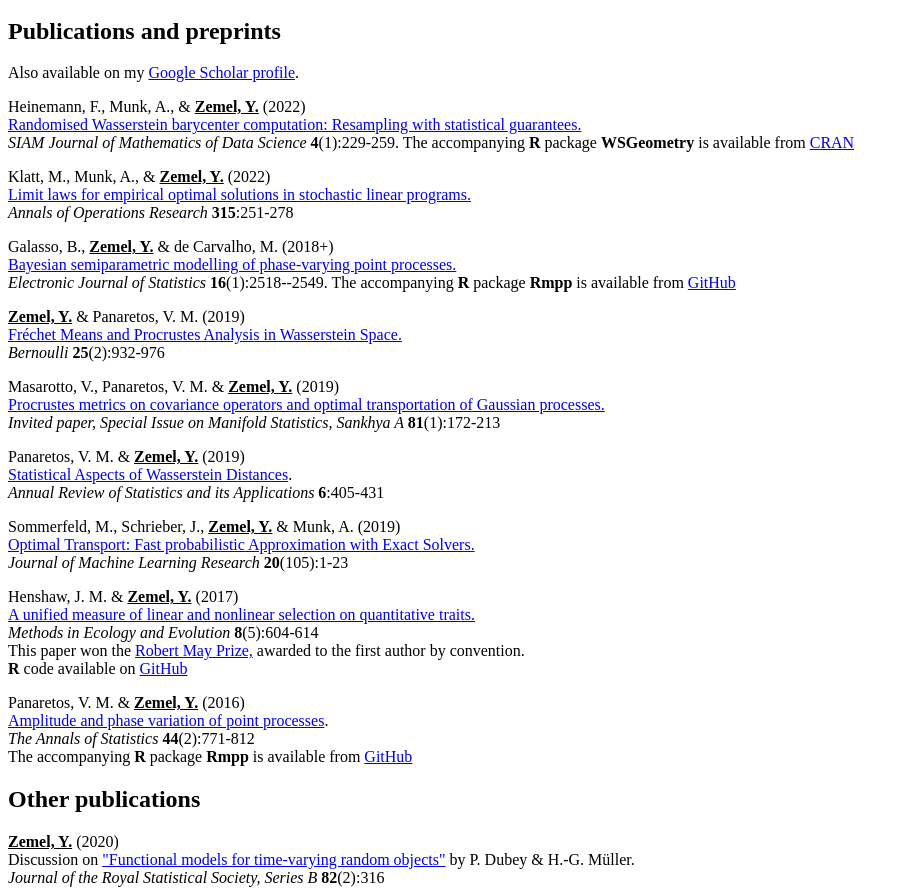
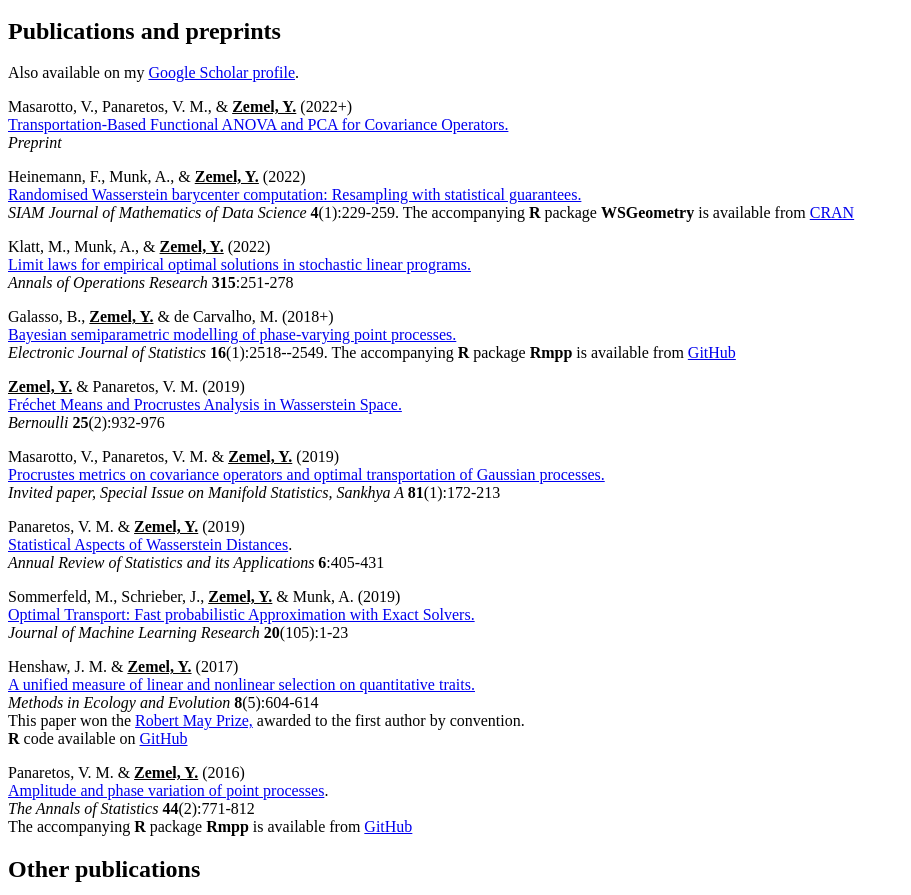
Before and after one commit to yoavzemel/yoavzemel.github.io, a plain HTML site: page index.html in a window 1280 px wide. Shown: the part 908-1803 px from the top of the page, without its empty margins (0-911 px from the left). Drawn offline with Linux system fonts and the light colour scheme.

Commit message:
Update index.html
added new preprint

```diff
--- a/index.html
+++ b/index.html
@@ -44,6 +44,10 @@ The above link points to the publisher website.  See also the <a href = "isw/isw
 <h2> </h2>
 <h2><font>Publications and preprints</font></h2>
 Also available on my <a href="https://scholar.google.com/citations?user=0NyTBEYAAAAJ&hl=de&oi=ao">Google Scholar profile</a>.
+        <p><font>
+  Masarotto, V., Panaretos, V. M., &amp; <u><strong>Zemel, Y.</strong></u> (2022+)<br />
+  <a class="link-extern" href="https://arxiv.org/abs/2212.04797" rel="noreferrer noopener" target="_blank">Transportation-Based Functional ANOVA and PCA for Covariance Operators.</a><br /><em>Preprint</em>
+  </font></p>
 <p><font>
   Heinemann, F., Munk, A., &amp; <u><strong>Zemel, Y.</strong></u> (2022)<br />
   <a class="link-extern" href="https://doi.org/10.1137/20M1385263" rel="noreferrer noopener" target="_blank">Randomised Wasserstein barycenter computation: Resampling with statistical guarantees.</a><br /><em>SIAM Journal of Mathematics of Data Science</em> <strong>4</strong>(1):229-259.  The accompanying <b>R</b> package <b>WSGeometry</b> is available from <a class="link-extern" href="https://CRAN.R-project.org/package=WSGeometry" rel="noreferrer noopener" target="_blank">CRAN</a>
```
